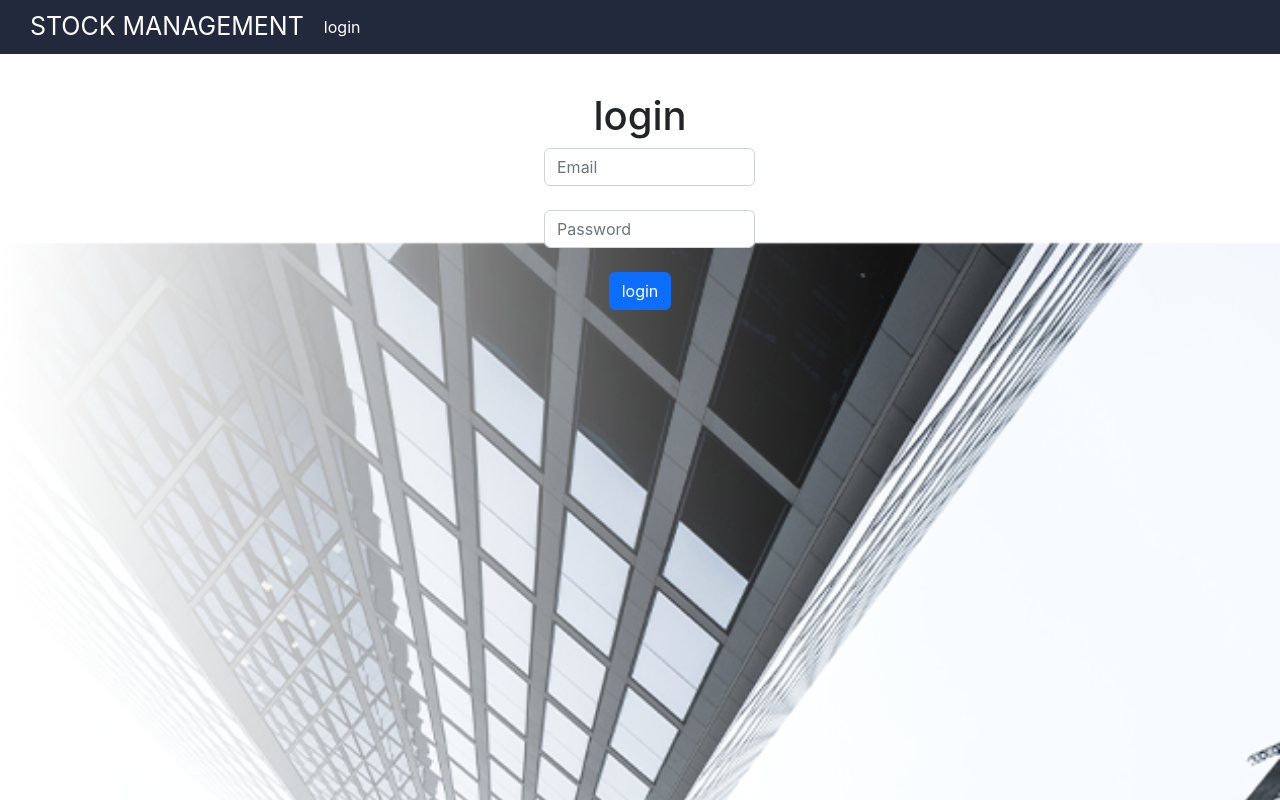
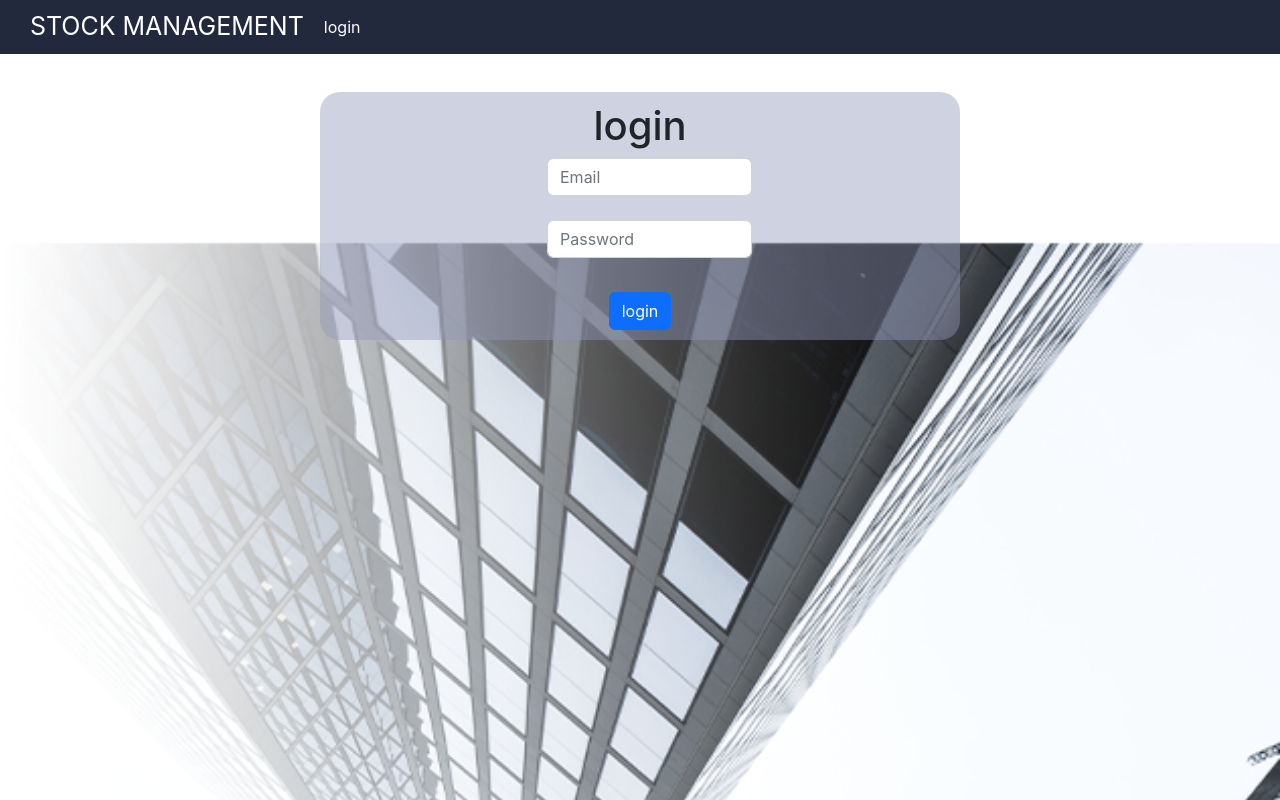
Before and after one commit to omarghonaim/StockManagment, a React (Create React App) app: page /login in a window 1280 px wide. Shown: the top 800 px of the page. Built offline with nearby package versions, Linux system fonts and the light colour scheme; no server answers.

Commit message:
add error messsage style

```diff
--- a/src/user/user.css
+++ b/src/user/user.css
@@ -1,7 +1,18 @@
 .login_page
 {
     margin-top: 3%;
+    background-color:#8f98b86e;
+    padding: 10px;
+    border-radius: 20px;
+
 }
+
+.login_page .errorMessage{
+    font-size: 20px;
+    padding-bottom: 10px;
+    color: red;
+}
+
 .login_page input
 {
     width: 33%;
```
